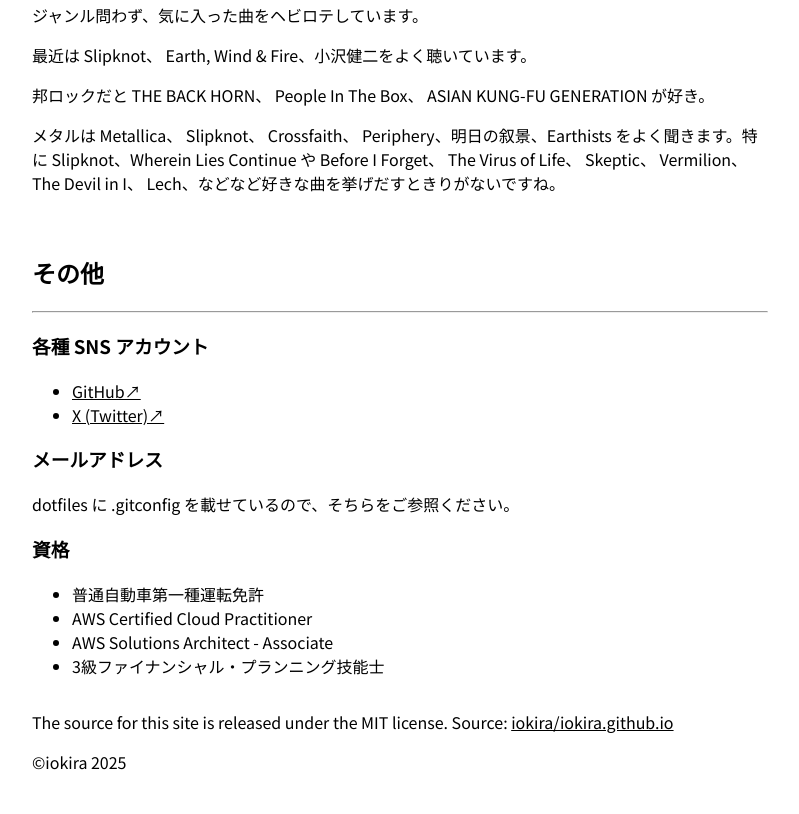
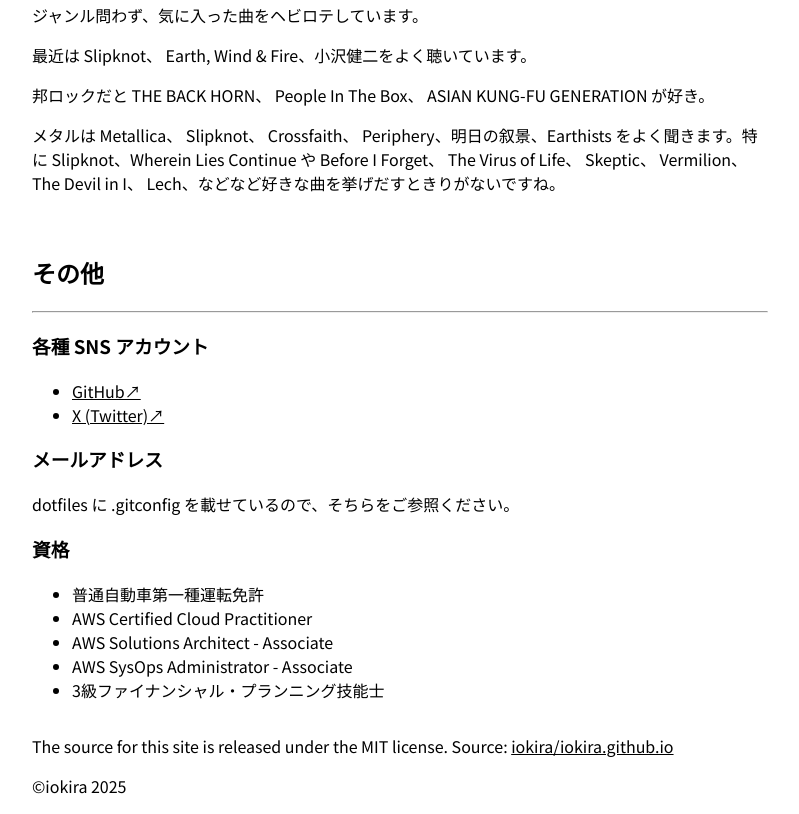
Before and after one commit to iokira/iokira.github.io, an Astro site: page /about in a window 1280 px wide. Shown: the part 950-1764 px from the top of the page, without its empty margins (240-1039 px from the left). Before the commit the page ends 1740 px from the top, so only its background shows below. Built offline with nearby package versions, Linux system fonts and the light colour scheme; Astro itself is replaced by a stand-in of ours.

Commit message:
add: SysOps

```diff
--- a/src/pages/about.astro
+++ b/src/pages/about.astro
@@ -10,6 +10,7 @@
     { name: "普通自動車第一種運転免許" },
     { name: "AWS Certified Cloud Practitioner" },
     { name: "AWS Solutions Architect - Associate" },
+    { name: "AWS SysOps Administrator - Associate" },
     { name: "3級ファイナンシャル・プランニング技能士" },
 ];
 const bio = [
```
